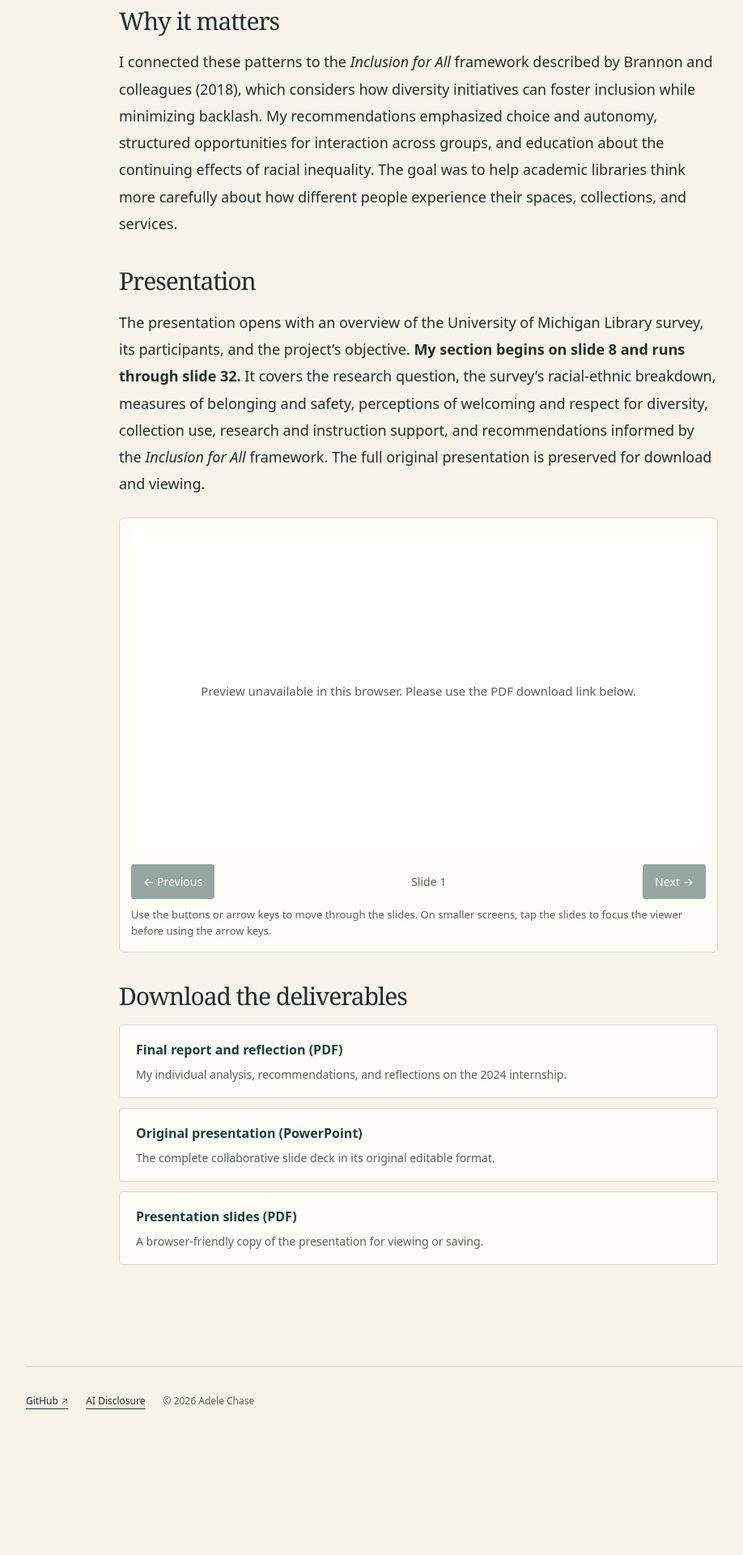
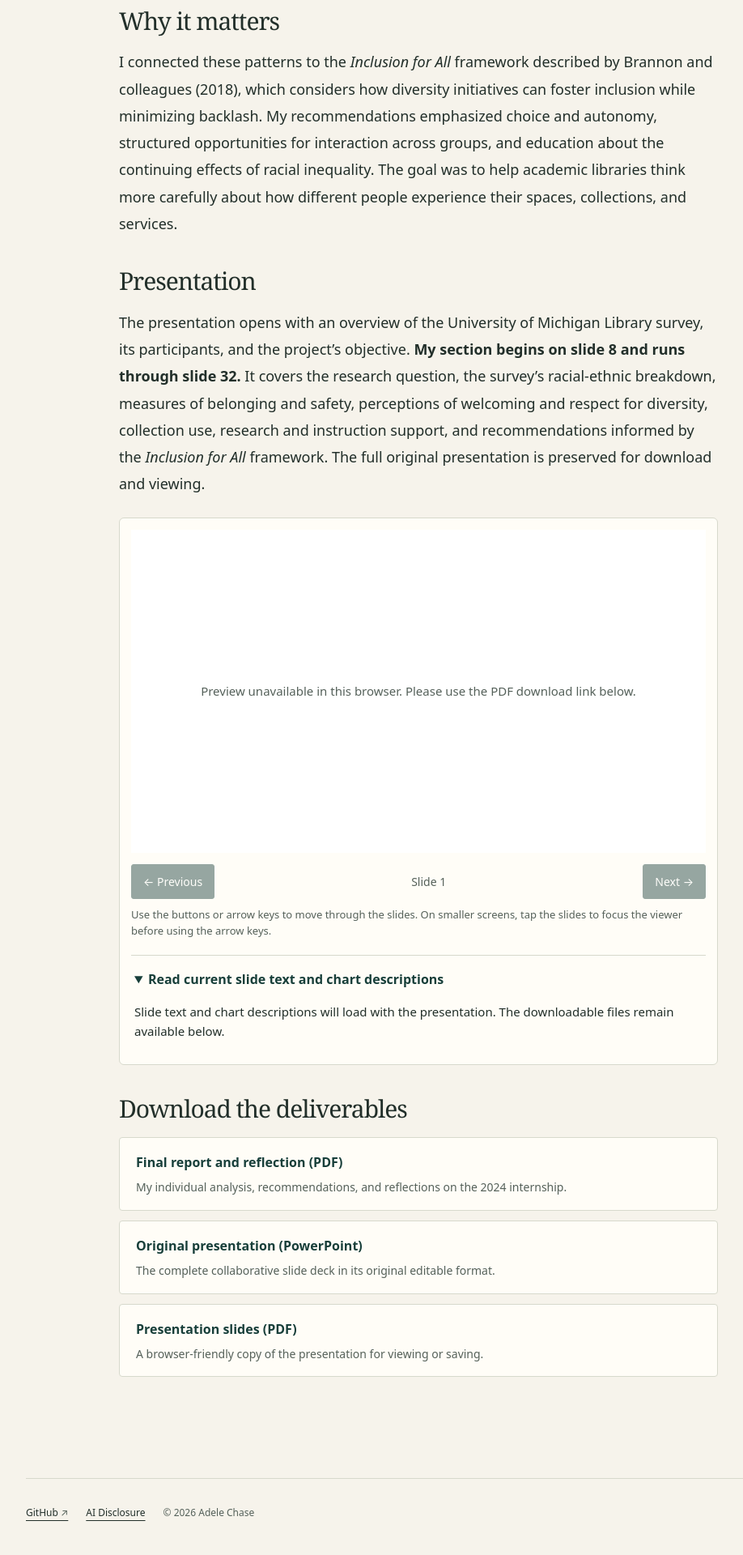
Before and after one commit to adelechase/adelechase.github.io, a Jekyll site: the page built from _projects/ncds-data-internship.md, in a window 1280 px wide. Shown: the part 1741-3661 px from the top of the page at 81% size, without its empty margins (18-936 px from the left). Built offline with Jekyll 4.4.1, drawn with Linux system fonts in a browser that asks for light colours; before the commit the page ends 3522 px from its top, so only the background shows below that.

Commit message:
Provide accessible NCDS slide text and chart descriptions

```diff
--- a/_projects/ncds-data-internship.md
+++ b/_projects/ncds-data-internship.md
@@ -31,7 +31,7 @@ The presentation opens with an overview of the University of Michigan Library su
 
 <div class="ncds-viewer" data-slide-pdf="{{ '/assets/files/ncds-data-internship/FinalPresentation_Project3.pdf' | relative_url }}" tabindex="0" aria-label="Presentation slide viewer; use the previous and next buttons or left and right arrow keys">
   <div class="ncds-viewer-screen">
-    <canvas aria-label="Current presentation slide" role="img"></canvas>
+    <canvas aria-label="Current presentation slide" aria-describedby="ncds-slide-transcript-text" role="img"></canvas>
     <p class="ncds-viewer-status" role="status" aria-live="polite">Loading presentation…</p>
   </div>
   <div class="ncds-viewer-controls">
@@ -40,6 +40,12 @@ The presentation opens with an overview of the University of Michigan Library su
     <button type="button" class="ncds-slide-button" data-next disabled aria-label="Next slide">Next →</button>
   </div>
   <p class="ncds-viewer-hint">Use the buttons or arrow keys to move through the slides. On smaller screens, tap the slides to focus the viewer before using the arrow keys.</p>
+  <details class="ncds-slide-transcript" open>
+    <summary>Read current slide text and chart descriptions</summary>
+    <div id="ncds-slide-transcript-text" class="ncds-slide-transcript-text" aria-label="Accessible content for the selected slide">
+      <p>Slide text and chart descriptions will load with the presentation. The downloadable files remain available below.</p>
+    </div>
+  </details>
 </div>
 <script src="https://cdnjs.cloudflare.com/ajax/libs/pdf.js/3.11.174/pdf.min.js" defer></script>
 <script src="{{ '/assets/js/ncds-slide-viewer.js' | relative_url }}" defer></script>
@@ -68,4 +74,12 @@ The presentation opens with an overview of the University of Michigan Library su
 .ncds-download span{display:block;font-size:14px;color:var(--muted);margin-top:5px;line-height:1.6}
 .ncds-upload-note{color:var(--muted);font-size:15px!important}
 @media(max-width:500px){.ncds-viewer{padding:8px}.ncds-slide-button{padding:8px;font-size:12px}.ncds-page-count{font-size:12px}.ncds-viewer-controls{gap:5px}}
+.ncds-slide-transcript{margin-top:20px;border-top:1px solid var(--line);padding:16px 4px 2px}
+.ncds-slide-transcript summary{cursor:pointer;color:var(--teal);font-weight:650;font-size:16px}
+.ncds-slide-transcript summary:focus-visible{outline:3px solid var(--teal);outline-offset:3px}
+.ncds-slide-transcript-text{margin-top:14px;max-width:70ch}
+.ncds-slide-transcript-text h3{font:650 18px/1.5 var(--sans);margin:0 0 8px}
+.ncds-slide-transcript-text h4{font:650 16px/1.5 var(--sans);margin:14px 0 4px}
+.ncds-slide-transcript-text p{font-size:15px!important;line-height:1.65!important;margin:0 0 12px}
+.ncds-slide-transcript-text .ncds-slide-source{white-space:pre-line}
 </style>
```
